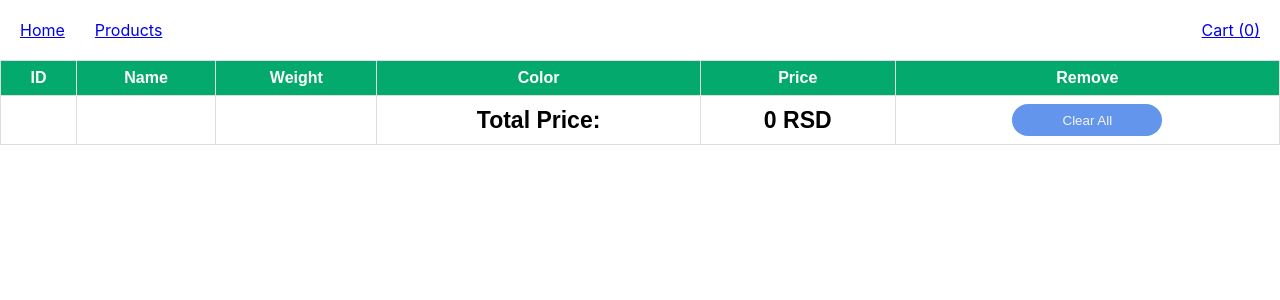
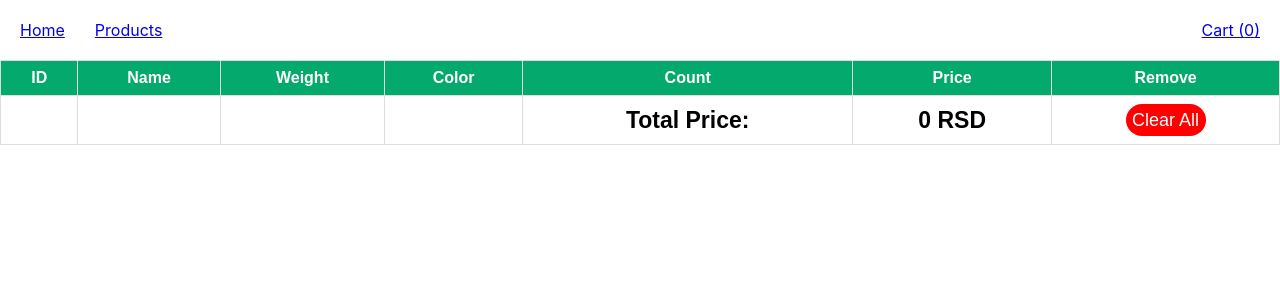
Before and after one commit to SreckoStojic/ecommerce, a React (Create React App) app: page /cart in a window 1280 px wide. Shown: the top 300 px of the page. Built offline with nearby package versions, Linux system fonts and the light colour scheme.

Commit message:
Add products in cart by single id with count parameter.

```diff
--- a/src/App.js
+++ b/src/App.js
@@ -9,8 +9,23 @@ import { getProductById } from './data/products';
 
 function App() {
   let [cartItems, setCartItems] = useState([]);
+
   function addItemToCart(productId) {
-    setCartItems(cartItems => [...cartItems, getProductById(productId)]);
+    let found = false;
+    const product = getProductById(productId);
+    if(cartItems.length === 0) {
+      setCartItems(cartItems => [...cartItems, product]);
+    } else {
+      cartItems.forEach(ci => {
+        if(ci.id === product.id){
+          ci.inCart += 1;
+          found = true;
+        }
+      });
+      if(found === false) {
+        setCartItems(cartItems => [...cartItems, product]);
+      }
+    }
   }
 
   function removeItemFromCart(productId) {
@@ -23,15 +38,33 @@ function App() {
     setCartItems([]);
   }
 
+  function addInCartByOne(productId) {
+    cartItems.forEach(ci => {
+      if(ci.id === productId) {
+        ci.inCart += 1;
+        console.log(ci.inCart);
+      }
+    });
+  }
+
+  function removeInCartByOne(productId) {
+    cartItems.forEach(ci => {
+      if(ci.id === productId) {
+        ci.inCart -= 1;
+        console.log(ci.inCart);
+      }
+    });
+  }
+
   useEffect(() => {
-    console.log(cartItems);
+
   }, [cartItems]);
   return (
       <BrowserRouter>
         <Routes>
           <Route exact path="/" element={<Header />} />
           <Route path="/products/" element={<Products cartItems={cartItems} addItemToCart={addItemToCart} />} />
-          <Route path="/cart/" element={<Cart cartItems={cartItems} removeItemFromCart={removeItemFromCart} clearCart={clearCart} />} />
+          <Route path="/cart/" element={<Cart cartItems={cartItems} removeItemFromCart={removeItemFromCart} clearCart={clearCart} addInCartByOne={addInCartByOne} removeInCartByOne={removeInCartByOne} />} />
           <Route path="/products/product/:productId" element={<ProductInfo cartItems={cartItems} addItemToCart={addItemToCart} /> } />
         </Routes>
       </BrowserRouter>
--- a/src/components/Cart/Cart.css
+++ b/src/components/Cart/Cart.css
@@ -33,3 +33,10 @@
 span {
     font-weight: 600;
 }
+
+.css-clear-all-btn {
+    width: 80px;
+    background-color: red;
+    color: white;
+    font-size: large;
+}
--- a/src/components/Cart/index.jsx
+++ b/src/components/Cart/index.jsx
@@ -7,7 +7,7 @@ function Cart(props) {
     function calculateTotalPrice() {
         let total = 0;
         props.cartItems.forEach(item => {
-            total += item.price;
+            total += item.price * item.inCart;
         });
         return total;
     }
@@ -21,6 +21,7 @@ function Cart(props) {
                         <th>Name</th>
                         <th>Weight</th>
                         <th>Color</th>
+                        <th>Count</th>
                         <th>Price</th>
                         <th>Remove</th>
                     </tr>
@@ -28,17 +29,17 @@ function Cart(props) {
                 <tbody>
                 {
                     props.cartItems.map(ci =>
-                        <CartItem id={ci.id} key={ci.id} name={ci.name} color={ci.color} weight={ci.weight} price={ci.price} count={ci.count} handleClick={() => props.removeItemFromCart(ci.id)}/>
+                        <CartItem id={ci.id} key={ci.id} name={ci.name} color={ci.color} weight={ci.weight} inCart={ci.inCart} price={ci.price} count={ci.count} handleClick={() => props.removeItemFromCart(ci.id)} addInCartByOne={() => props.addInCartByOne(ci.id) } removeInCartByOne={() => props.removeInCartByOne(ci.id)}/>
                     )
-
                 }
                 <tr className="css-total-price-tr">
                     <td></td>
                     <td></td>
                     <td></td>
+                    <td></td>
                     <td><span>Total Price:</span></td>
                     <td><span>{calculateTotalPrice()} RSD</span></td>
-                    <td><button type="button" onClick={() => props.clearCart()}>Clear All</button></td>
+                    <td><button className="css-clear-all-btn" type="button" onClick={() => props.clearCart()}>Clear All</button></td>
                 </tr>
                 </tbody>
             </table>
--- a/src/components/CartItem/CartItem.css
+++ b/src/components/CartItem/CartItem.css
@@ -5,3 +5,11 @@
     font-size: large;
     border-radius: 50%;
 }
+
+.css-count-btn {
+    width: 30px;
+    margin-left: 15px;
+    margin-right: 15px;
+    border-radius: 5px;
+    background-color: darkcyan;
+}
--- a/src/components/CartItem/index.jsx
+++ b/src/components/CartItem/index.jsx
@@ -8,7 +8,8 @@ function CartItem(props) {
             <td>{props.name}</td>
             <td>{props.weight} g</td>
             <td>{props.color}</td>
-            <td>{props.price} RSD</td>
+            <td><button className="css-count-btn" type="button" onClick={props.removeInCartByOne}>-1</button>{props.inCart}/{props.count}<button className="css-count-btn" type="button" onClick={props.addInCartByOne}>+1</button></td>
+            <td>{props.inCart} x {props.price} RSD</td>
             <td><button className="css-remove-btn" type="button" onClick={props.handleClick}>X</button></td>
         </tr>
     );
--- a/src/components/ProductInfo/index.jsx
+++ b/src/components/ProductInfo/index.jsx
@@ -20,6 +20,7 @@ function ProductInfo(props) {
                     <p>Weight: {product.weight} g</p>
                     <p>Color: {product.color}</p>
                     <p>Products left: {product.count}</p>
+                    <p>Count: {product.count}</p>
                     <p>Price:<span> {product.price} RSD </span></p>
                     <button type="button" onClick={() => props.addItemToCart(product.id)}>Add To Cart</button>
                 </div>
--- a/src/components/Products/index.jsx
+++ b/src/components/Products/index.jsx
@@ -30,7 +30,7 @@ function Products(props) {
                     }
                 })
                 .map(p =>
-                    <Product cartItems={props.cartItems} id={p.id} key={p.id} name={p.name} price={p.price} weight={p.weight} color={p.color} count={p.count} imgUrl={p.imgUrl} handleClick={() => props.addItemToCart(p.id)}/>
+                    <Product cartItems={props.cartItems} id={p.id} key={p.id} name={p.name} price={p.price} weight={p.weight} color={p.color} count={p.count} inCart={p.inCart} imgUrl={p.imgUrl} handleClick={() => props.addItemToCart(p.id)}/>
                 )}
             </div>
         </div>
--- a/src/data/products.js
+++ b/src/data/products.js
@@ -6,7 +6,8 @@ let products = [
         price: 21999,
         weight: 200,
         imgUrl: "/images/moto-g9-play.jfif",
-        color: "blue"
+        color: "blue",
+        inCart: 0
     },
     {
         id: 2,
@@ -15,7 +16,8 @@ let products = [
         price: 1999,
         weight: 180,
         imgUrl: "/images/coolpad-allure-f113.jfif",
-        color: "black"
+        color: "black",
+        inCart: 0
     },
     {
         id: 3,
@@ -24,7 +26,8 @@ let products = [
         price: 99999,
         weight: 230,
         imgUrl: "/images/asus-zenfone-8.jfif",
-        color: "black"
+        color: "black",
+        inCart: 0
     },
     {
         id: 4,
@@ -33,7 +36,8 @@ let products = [
         price: 36999,
         weight: 240,
         imgUrl: "/images/xiaomi-redmi-note-9-pro.jfif",
-        color: "white"
+        color: "white",
+        inCart: 0
     },
     {
         id: 5,
@@ -42,7 +46,8 @@ let products = [
         price: 9090,
         weight: 210,
         imgUrl: "/images/panasonic.jfif",
-        color: "red"
+        color: "red",
+        inCart: 0
     },
     {
         id: 6,
@@ -51,7 +56,8 @@ let products = [
         price: 24999,
         weight: 210,
         imgUrl: "/images/moto-g8-power.jfif",
-        color: "black"
+        color: "black",
+        inCart: 0
     },
     {
         id: 7,
@@ -60,7 +66,8 @@ let products = [
         price: 93999,
         weight: 190,
         imgUrl: "/images/apple-iphone-11.jfif",
-        color: "green"
+        color: "green",
+        inCart: 0
     },
     {
         id: 8,
@@ -69,7 +76,8 @@ let products = [
         price: 45999,
         weight: 210,
         imgUrl: "/images/xiaomi-poco-arctic.jfif",
-        color: "blue"
+        color: "blue",
+        inCart: 0
     }
 ]
 
```
